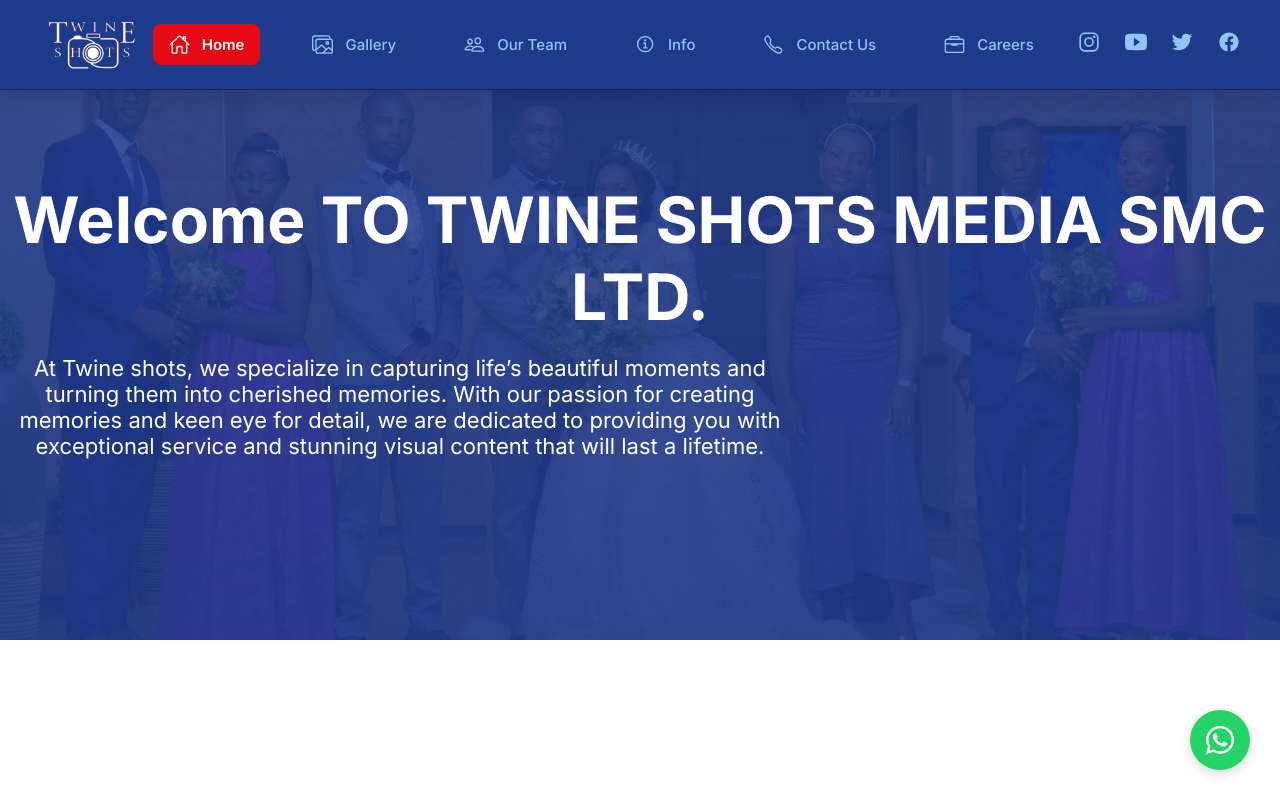
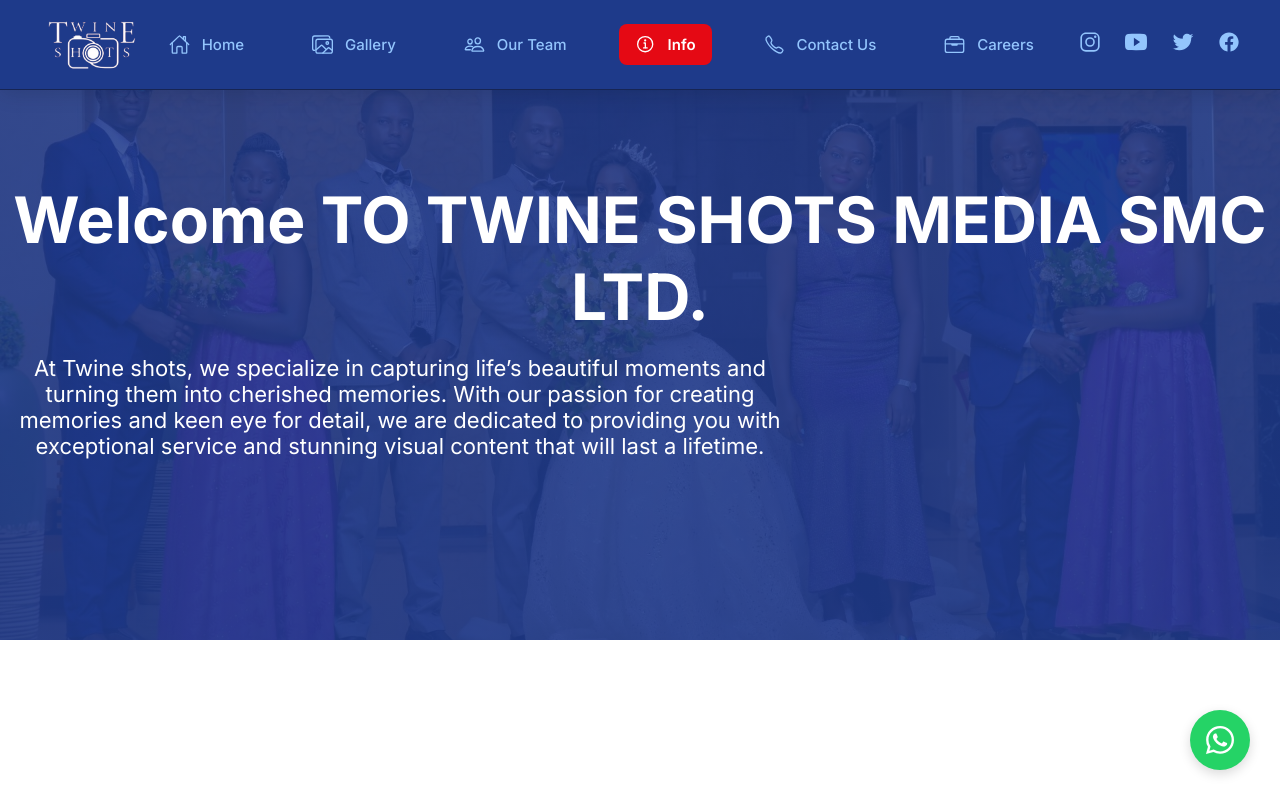
Before and after one commit to CLOUDKING-dot/Twineshots, a plain HTML site: page info.html in a window 1280 px wide. Shown: the top 800 px of the page. Drawn offline with nearby package versions, Linux system fonts and the light colour scheme.

Commit message:
Add files via upload

```diff
--- a/info.html
+++ b/info.html
@@ -221,10 +221,10 @@
         <!-- Desktop Nav -->
         <nav class="nav desktop-nav">
             <ul>
-                <li class="active"><a href="index.html"><ion-icon name="home-outline"></ion-icon><span>Home</span></a></li>
+                <li><a href="index.html"><ion-icon name="home-outline"></ion-icon><span>Home</span></a></li>
                 <li><a href="gallery.html"><ion-icon name="images-outline"></ion-icon><span>Gallery</span></a></li>
                 <li><a href="team.html"><ion-icon name="people-outline"></ion-icon><span>Our Team</span></a></li>
-                <li><a href="info.html"><ion-icon name="information-circle-outline"></ion-icon><span>Info</span></a></li>
+                <li class="active"><a href="info.html"><ion-icon name="information-circle-outline"></ion-icon><span>Info</span></a></li>
                 <li><a href="contact.html"><ion-icon name="call-outline"></ion-icon><span>Contact Us</span></a></li>
                 <li><a href="career.html"><ion-icon name="briefcase-outline"></ion-icon><span>Careers</span></a></li>
             </ul>
```
